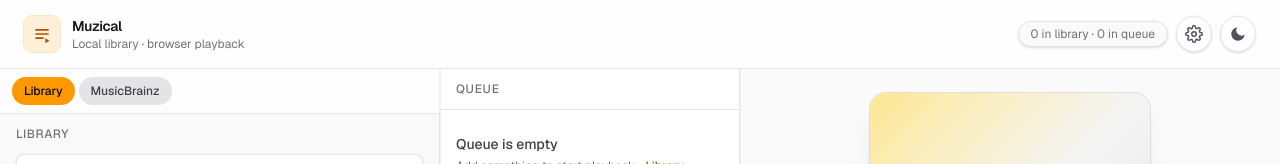
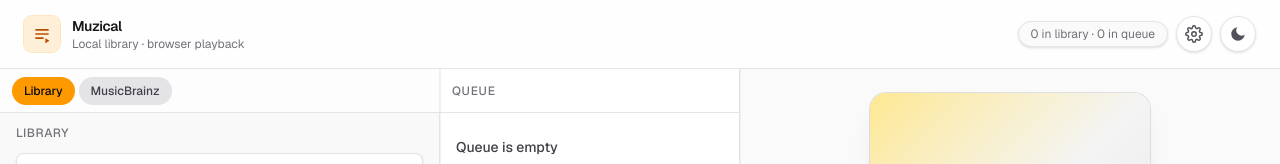
Before and after one commit to f3rnox/muzical-ui, a Next.js app: page / in a window 1280 px wide. Shown: the top 164 px of the page. Built offline with nearby package versions, Linux system fonts and the light colour scheme.

Commit message:
fix: queue topbar alignment

```diff
--- a/components/BrowsePanel.tsx
+++ b/components/BrowsePanel.tsx
@@ -38,7 +38,7 @@ export default function BrowsePanel() {
 
   return (
     <div className="flex h-full min-h-0 flex-1 flex-col overflow-hidden">
-      <div className="flex shrink-0 gap-1 border-b border-zinc-200 bg-white/80 px-3 py-2 dark:border-zinc-800 dark:bg-zinc-950/80">
+      <div className="flex h-11 shrink-0 items-center gap-1 border-b border-zinc-200 bg-white/80 px-3 dark:border-zinc-800 dark:bg-zinc-950/80">
         {BROWSE_VIEWS.map((id) => (
           <button
             key={id}
--- a/components/MusicPlayer.tsx
+++ b/components/MusicPlayer.tsx
@@ -976,8 +976,8 @@ export default function MusicPlayer() {
             <QueueLoadingSpinner />
           ) : (
             <>
-          <div className="flex shrink-0 items-center justify-between gap-2 border-b border-zinc-200 px-4 py-3 dark:border-zinc-800">
-            <h2 className="text-xs font-medium uppercase tracking-wider text-zinc-500">Queue</h2>
+          <div className="flex h-11 shrink-0 items-center justify-between gap-2 border-b border-zinc-200 bg-white/80 px-3 dark:border-zinc-800 dark:bg-zinc-950/80">
+            <h2 className="text-xs font-medium uppercase leading-none tracking-wider text-zinc-500">Queue</h2>
             {queue.length > 0 ? (
               <button
                 type="button"
```
